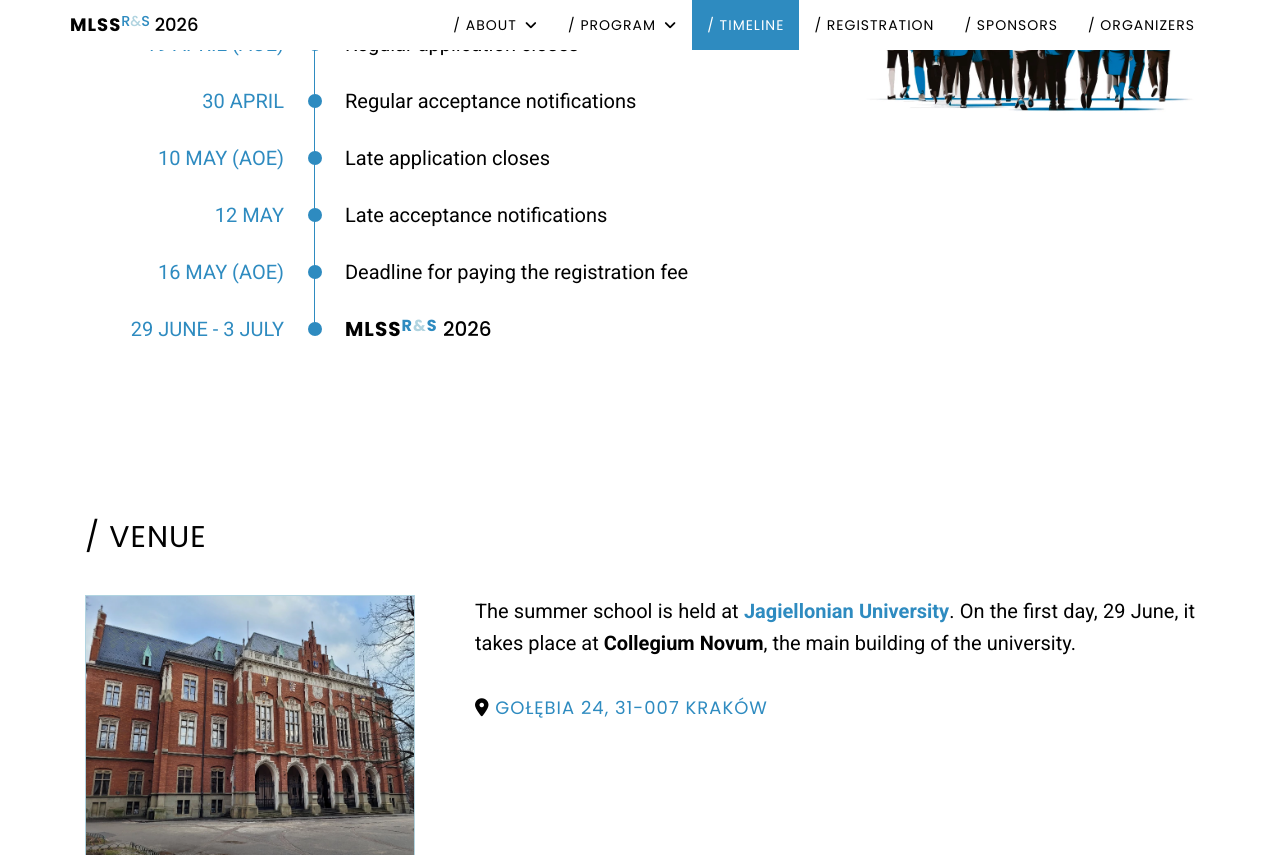
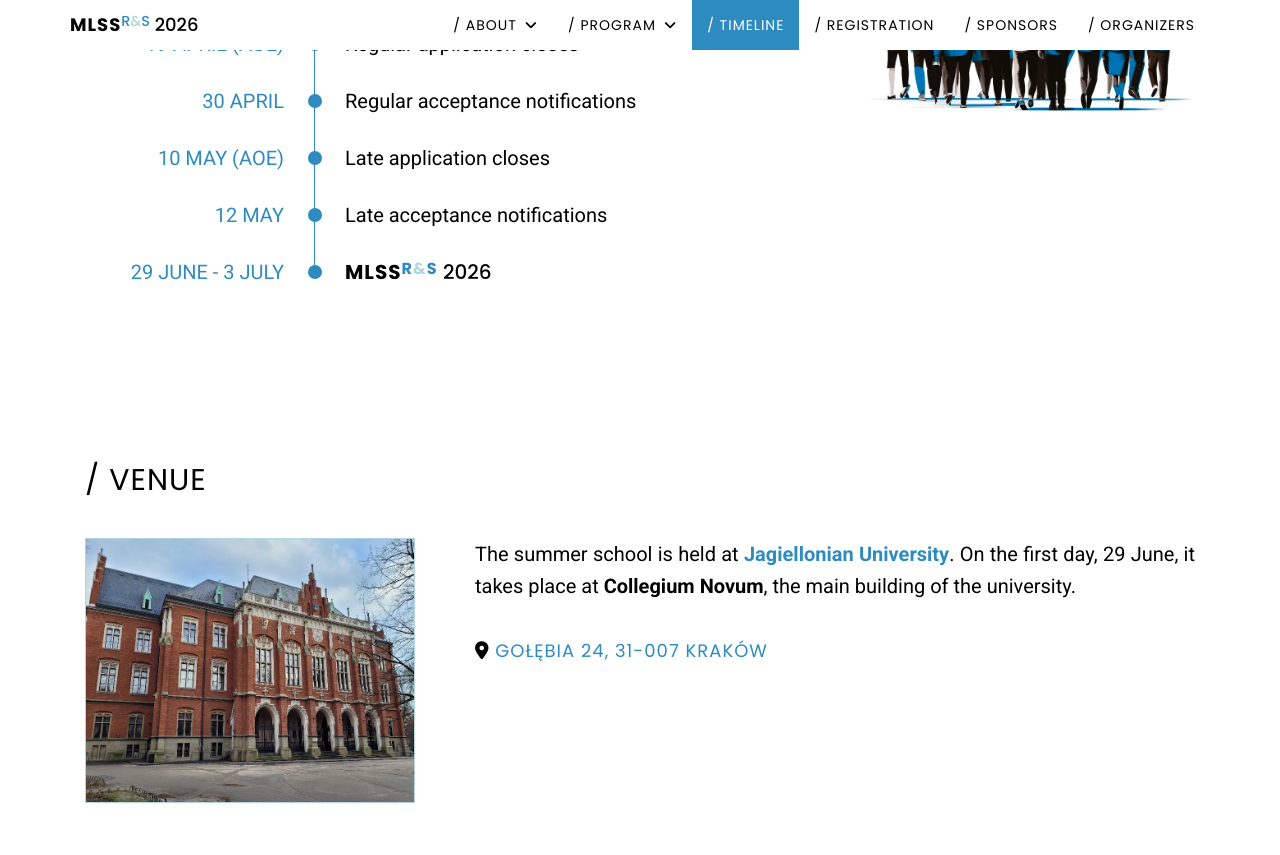
Before and after one commit to mlinpl/mlss2026.mlinpl.org, a Jekyll site: the page built from pages/index.html, in a window 1280 px wide and 900 px high, scrolled down 6193 px, cut to the strip 0-855 px from the top of the window. Built offline with Jekyll 4.4.1, drawn with Linux system fonts in a browser that asks for light colours.

Commit message:
Remove confusing timeline entry

```diff
--- a/_data/timeline.yml
+++ b/_data/timeline.yml
@@ -22,8 +22,5 @@
 - date: 12 May
   description: Late acceptance notifications
 
-- date: 16 May (AoE)
-  description: Deadline for paying the registration fee
-
 - date: 29 June - 3 July
   description: '<span class="logo"><span class="main-name">MLSS<span class="superscript emph">R<span class="emph-second" style="font-size: 1.0em;">&</span>S</span></span> <span class="sub-name">2026</span></span>'
```
